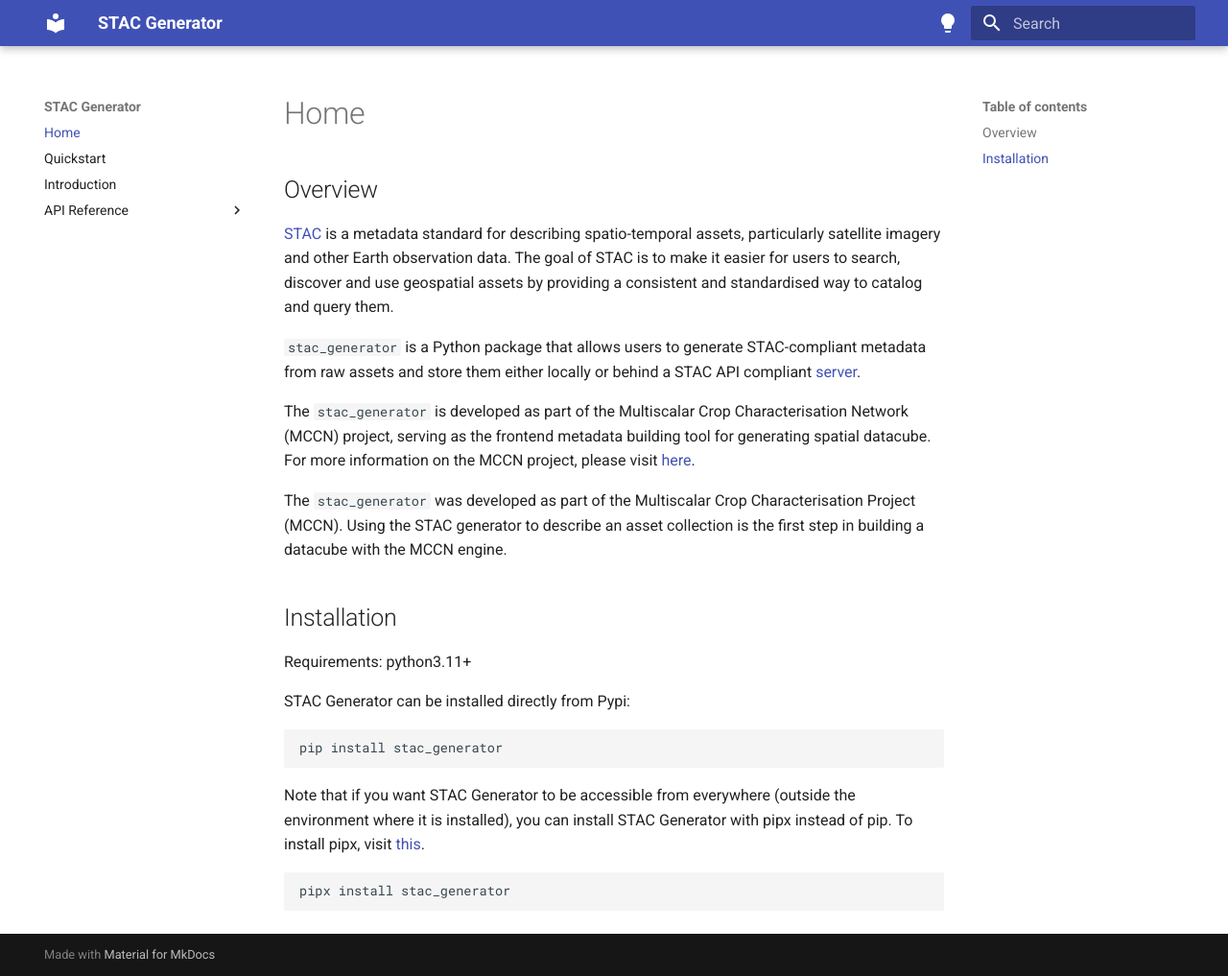
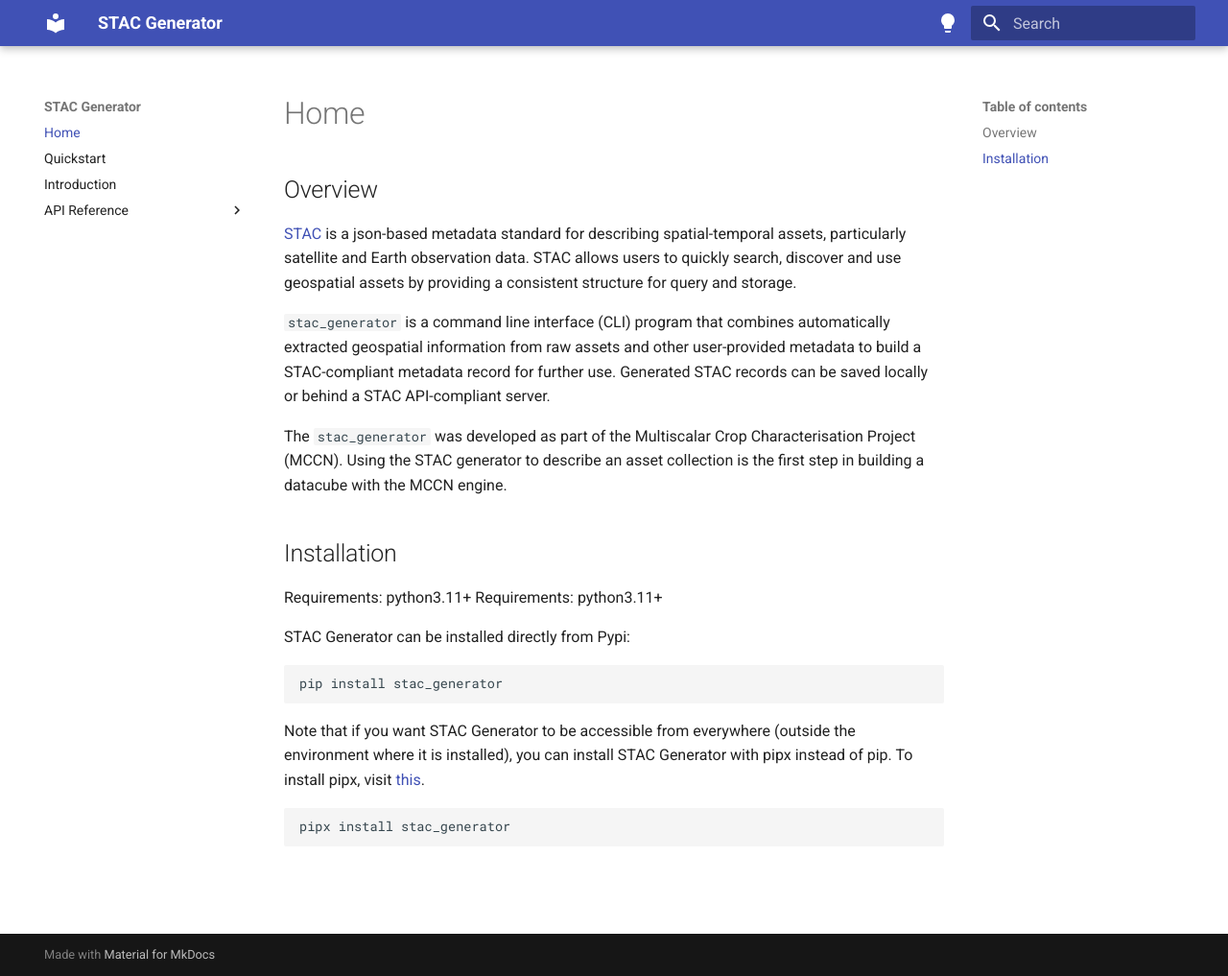
Before and after one commit to aus-plant-phenomics-network/stac-generator, an MkDocs documentation site: the page built from docs/index.md, in a window 1280 px wide and 1017 px high. Shown: the whole window at 96% size. Built offline with MkDocs 1.6.1 and Material for MkDocs 9.7.7, drawn with Linux system fonts in a browser that asks for light colours.

Commit message:
docs: update docs

```diff
--- a/docs/index.md
+++ b/docs/index.md
@@ -1,16 +1,15 @@
 
 ## Overview
 
-[STAC](https://stacspec.org/en) is a metadata standard for describing spatio-temporal assets, particularly satellite imagery and other Earth observation data. The goal of STAC is to make it easier for users to search, discover and use geospatial assets by providing a consistent and standardised way to catalog and query them.
+[STAC](https://stacspec.org/en) is a json-based metadata standard for describing spatial-temporal assets, particularly satellite and Earth observation data. STAC allows users to quickly search, discover and use geospatial assets by providing a consistent structure for query and storage.
 
-`stac_generator` is a Python package that allows users to generate STAC-compliant metadata from raw assets and store them either locally or behind a STAC API compliant [server](https://github.com/stac-utils/stac-fastapi-pgstac).
-
-The `stac_generator` is developed as part of the Multiscalar Crop Characterisation Network (MCCN) project, serving as the frontend metadata building tool for generating spatial datacube. For more information on the MCCN project, please visit [here](#).
+`stac_generator` is a command line interface (CLI) program that combines automatically extracted geospatial information from raw assets and other user-provided metadata to build a STAC-compliant metadata record for further use. Generated STAC records can be saved locally or behind a STAC API-compliant server.
 
 The `stac_generator` was developed as part of the Multiscalar Crop Characterisation Project (MCCN). Using the STAC generator to describe an asset collection is the first step in building a datacube with the MCCN engine.
 
 ## Installation
 
+Requirements: python3.11+
 Requirements: python3.11+
 
 STAC Generator can be installed directly from Pypi:
```
Also changed, not shown: docs/introduction.md (line endings or trailing spaces), docs/quick_start.md (line endings or trailing spaces).
